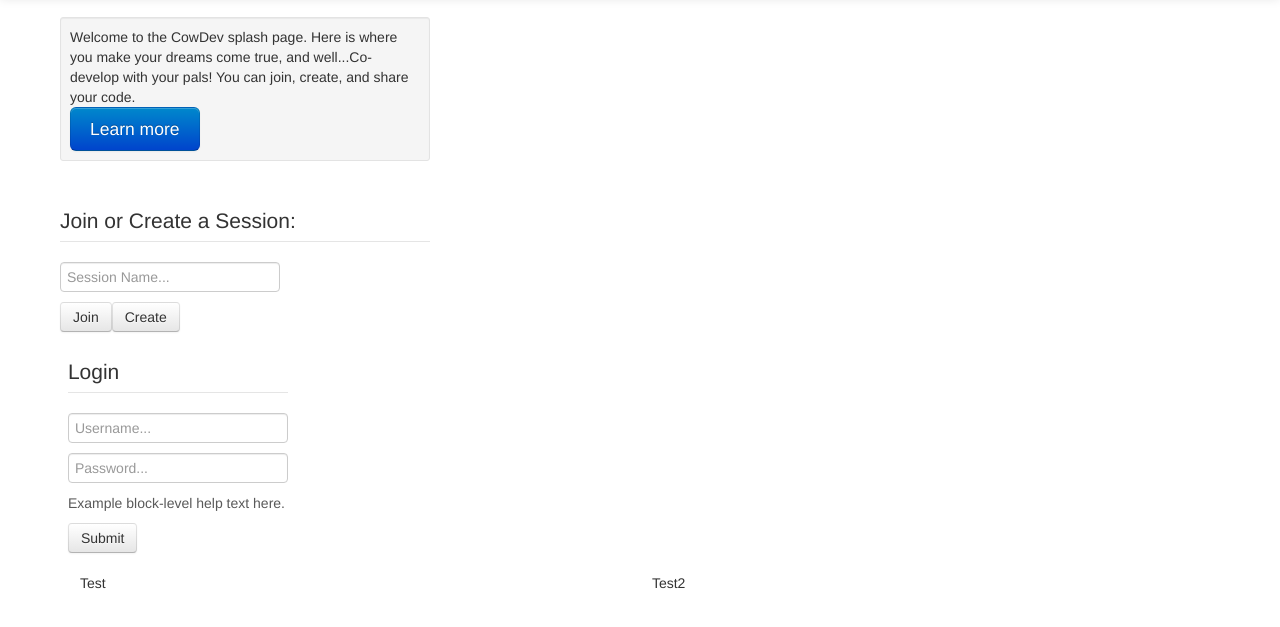
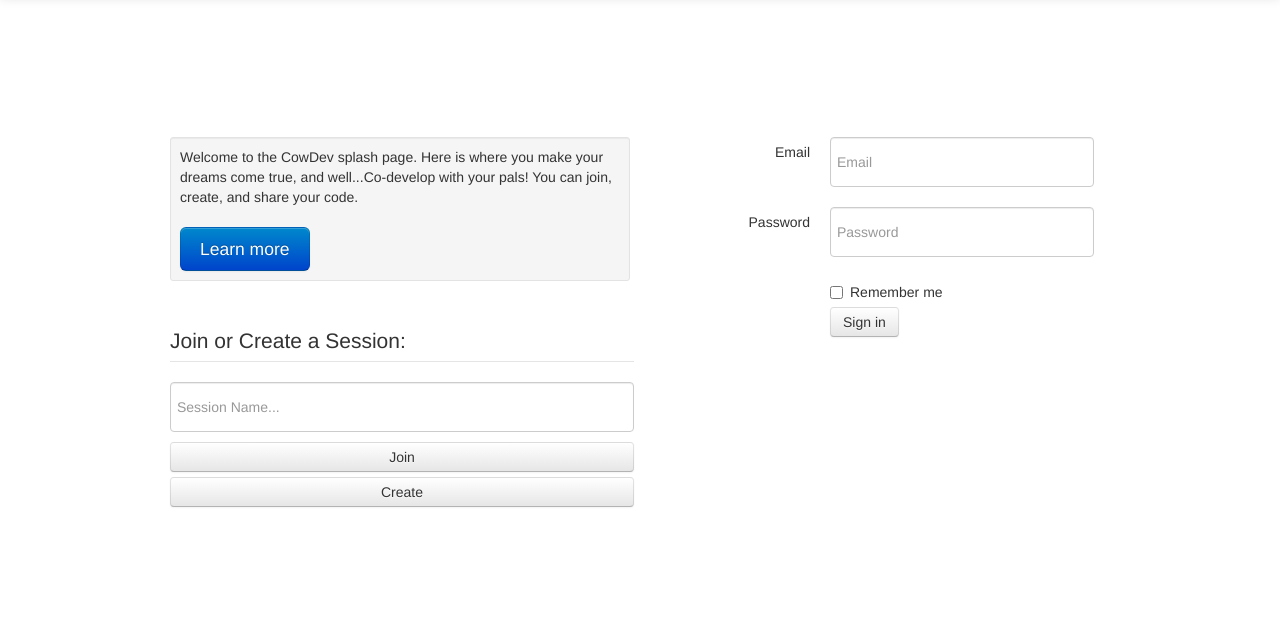
Before and after one commit to Glavin001/cow-dev, a plain HTML site: page index.html in a window 1280 px wide. Shown: the part 43-670 px from the top of the page. Drawn offline with nearby package versions, Linux system fonts and the light colour scheme.

Commit message:
I have worked on this. Conor, look it over

```diff
--- a/index.html
+++ b/index.html
@@ -3,7 +3,7 @@ To change this template, choose Tools | Templates
 and open the template in the editor.
 -->
 <!DOCTYPE html>
-<html>
+<html lang="en">
   <head>
     <title>Cow Dev : Editor</title>
     <meta http-equiv="Content-Type" content="text/html; charset=UTF-8">
@@ -14,11 +14,9 @@ and open the template in the editor.
 
     <style>
       body {
-    	    padding-top: 60px; /* 60px to make the container go all the way to the bottom of the topbar */
-    	    padding-left: 60px;
-    	    padding-right: 60px;
+    	padding-top: 180px; /* 60px to make the container go all the way to the bottom of the topbar */
+
       }
-
 	</style>
 
   </head>
@@ -31,48 +29,52 @@ and open the template in the editor.
         <div class="btn" style="float:right;">Download</div>
         </div>
       </div>
-
 	</div>
-    <div class="row-fluid">
-        <div class="span4"><div class="well well-small">
+	<div class="container">
+    <div class="row">
+      <div class="span6">
+        <div class="well well-small">
   		  Welcome to the CowDev splash page. Here is where you make your dreams come true,
   		  and well...Co-develop with your pals! You can join, create, and share your code.
-  			<br /><a class="btn btn-primary btn-large">
+  	      <br /><br /><a class="btn btn-primary btn-large">
       			Learn more</a>
       </div>
 	  <br />
 	<form>
   <fieldset>
     <legend>Join or Create a Session:</legend>
-    <input type="text" placeholder="Session Name..."><br />
-    <button type="join" class="btn">Join</button><button type="create" class="btn">Create</button>
+    <input type="text" placeholder="Session Name..." style="width:450px; height:40px;"><br />
+    <button type="join" class="btn btn-block">Join</button><button type="create" class="btn btn-block">Create</button>
   </fieldset>
 </form>
+</div>
 <div class="span6">
-  <form>
-  <fieldset>
-    <legend>Login</legend>
-    <input type="text" placeholder="Username...">
-    <input type="password" placeholder="Password...">
-    <span class="help-block">Example block-level help text here.</span>
-    <button type="submit" class="btn">Submit</button>
-  </fieldset>
+  <form class="form-horizontal">
+  <div class="control-group">
+    <label class="control-label" for="inputEmail">Email</label>
+    <div class="controls">
+      <input type="text" id="inputEmail" placeholder="Email" style="width:250px; height:40px;">
+    </div>
+  </div>
+  <div class="control-group">
+    <label class="control-label" for="inputPassword">Password</label>
+    <div class="controls">
+      <input type="password" id="inputPassword" placeholder="Password" style="width:250px; height:40px;">
+    </div>
+  </div>
+  <div class="control-group">
+    <div class="controls">
+      <label class="checkbox">
+        <input type="checkbox"> Remember me
+      </label>
+      <button type="submit" class="btn">Sign in</button>
+    </div>
+  </div>
 </form>
 </div>
 		</div></div>
 
 
-    <div class="container-fluid">
-        <div class="row-fluid">
-            <div class="span6">
-                <p>Test</p>
-            </div>
-            <div class="span6">
-                <p>Test2</p>
-            </div>
-        </div>
-    </div>
-
     <script src="http://code.jquery.com/jquery.js"></script>
     <script src="js/bootstrap.min.js"></script>
   </body>
```
Lines whose indentation alone changed are shown as unchanged.
